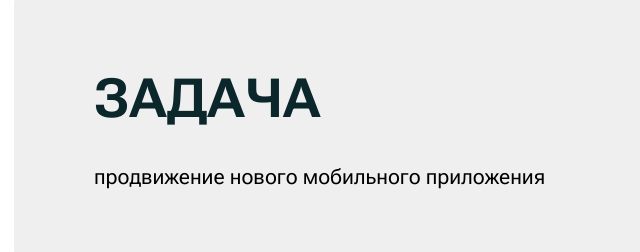
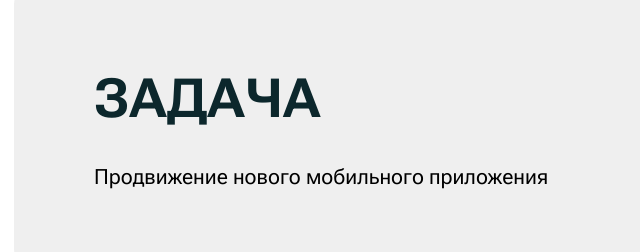
Before and after one commit to ReaverJS/webcom-layout, a website: page dist/dealerTT.html in a window 1280 px wide. Shown: the part 936-1188 px from the top of the page, 1-641 px from the left. Drawn offline with nearby package versions, Linux system fonts and the light colour scheme.

Commit message:
fix: text changes

```diff
--- a/dist/dealerTT.html
+++ b/dist/dealerTT.html
@@ -234,7 +234,7 @@
               ЗАДАЧА
             </h2>
             <p class="task__text">
-              продвижение нового мобильного приложения
+              Продвижение нового мобильного приложения
             </p>
           </div>
         </div>
```
